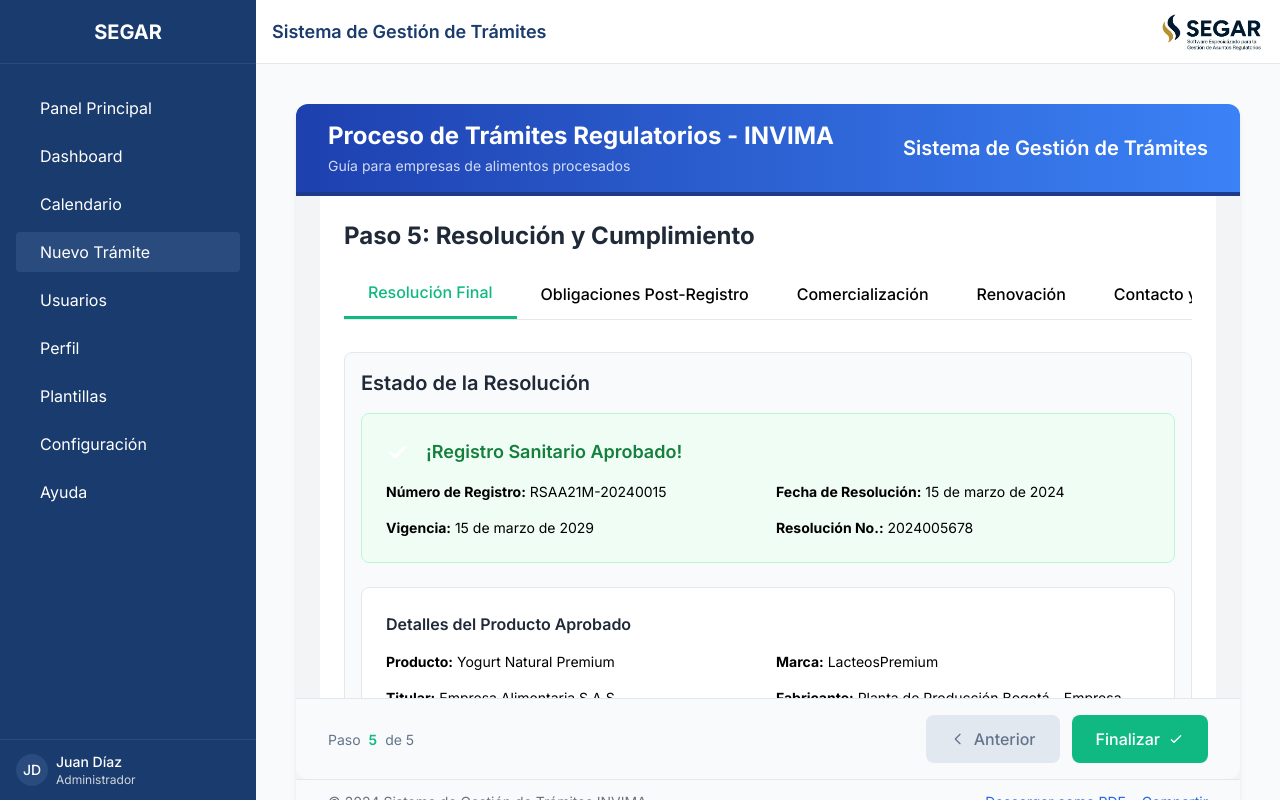
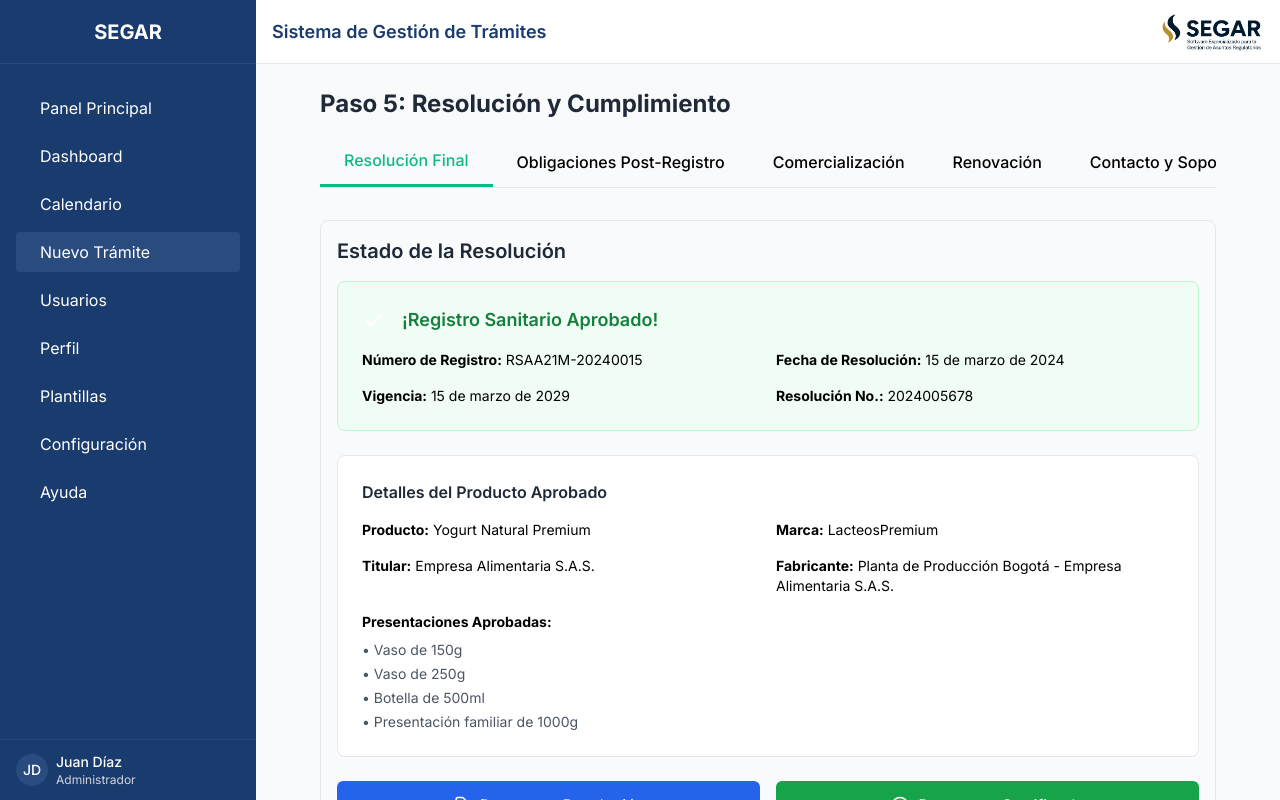
Before and after one commit to Juando26030/SEGAR-FrontEnd, an Angular app in the folder segar-frontend/: page /main/nuevo/registro/paso-5 in a window 1280 px wide. Built offline with nearby package versions, Linux system fonts and the light colour scheme.

Commit message:
cambios en el diseño de registro tramite

```diff
--- a/segar-frontend/src/app/tramites/registro/registro-paso-cinco/registro-paso-cinco.component.css
+++ b/segar-frontend/src/app/tramites/registro/registro-paso-cinco/registro-paso-cinco.component.css
@@ -1,29 +1,4 @@
-.slide-container {
-  display: flex;
-  flex-direction: column;
-  min-height: 80vh;
-  max-height: 90vh;
-  background-color: #f3f4f6;
-  font-family: 'Inter', sans-serif;
-  border-radius: 12px;
-  margin: 1rem;
-  box-shadow: 0 4px 6px -1px rgba(0, 0, 0, 0.1);
-}
-
-.slide-header {
-  background: linear-gradient(to right, #1e40af, #3b82f6);
-  color: white;
-  padding: 1rem 2rem;
-  border-bottom: 4px solid #1e3a8a;
-  border-radius: 12px 12px 0 0;
-}
-
-.slide-content {
-  flex: 1;
-  padding: 1.5rem;
-  overflow-y: auto;
-  background-color: white;
-}
+/* Eliminado slide-container para integración completa */
 
 .tabs {
   display: flex;
--- a/segar-frontend/src/app/tramites/registro/registro-paso-cinco/registro-paso-cinco.component.html
+++ b/segar-frontend/src/app/tramites/registro/registro-paso-cinco/registro-paso-cinco.component.html
@@ -1,18 +1,5 @@
-<div class="slide-container">
-  <div class="slide-header">
-    <div class="flex justify-between items-center">
-      <div>
-        <h1 class="text-2xl font-bold">Proceso de Trámites Regulatorios - INVIMA</h1>
-        <p class="text-sm opacity-80 mt-1">Guía para empresas de alimentos procesados</p>
-      </div>
-      <div class="flex items-center">
-        <span class="text-xl font-semibold">Sistema de Gestión de Trámites</span>
-      </div>
-    </div>
-  </div>
-
-  <div class="slide-content max-w-4xl mx-auto">
-    <h2 class="text-2xl font-bold text-gray-800 mb-4">Paso 5: Resolución y Cumplimiento</h2>
+<div class="max-w-4xl mx-auto">
+  <h2 class="text-2xl font-bold text-gray-800 mb-4">Paso 5: Resolución y Cumplimiento</h2>
 
     <div class="tabs">
       <button
@@ -297,12 +284,3 @@
       </a>
     </div>
   </div>
-
-  <footer class="slide-footer">
-    <span class="text-sm text-gray-500">© 2024 Sistema de Gestión de Trámites INVIMA</span>
-    <div class="flex space-x-4">
-      <button class="text-sm text-blue-600 hover:text-blue-800">Descargar como PDF</button>
-      <button class="text-sm text-blue-600 hover:text-blue-800">Compartir</button>
-    </div>
-  </footer>
-</div>
--- a/segar-frontend/src/app/tramites/registro/registro-paso-cuatro/registro-paso-cuatro.component.css
+++ b/segar-frontend/src/app/tramites/registro/registro-paso-cuatro/registro-paso-cuatro.component.css
@@ -1,29 +1,4 @@
-.slide-container {
-  display: flex;
-  flex-direction: column;
-  min-height: 80vh;
-  max-height: 90vh;
-  background-color: #f3f4f6;
-  font-family: 'Inter', sans-serif;
-  border-radius: 12px;
-  margin: 1rem;
-  box-shadow: 0 4px 6px -1px rgba(0, 0, 0, 0.1);
-}
-
-.slide-header {
-  background: linear-gradient(to right, #1e40af, #3b82f6);
-  color: white;
-  padding: 1rem 2rem;
-  border-bottom: 4px solid #1e3a8a;
-  border-radius: 12px 12px 0 0;
-}
-
-.slide-content {
-  flex: 1;
-  padding: 1.5rem;
-  overflow-y: auto;
-  background-color: white;
-}
+/* Eliminado slide-container para integración completa */
 
 .tabs {
   display: flex;
--- a/segar-frontend/src/app/tramites/registro/registro-paso-cuatro/registro-paso-cuatro.component.html
+++ b/segar-frontend/src/app/tramites/registro/registro-paso-cuatro/registro-paso-cuatro.component.html
@@ -1,18 +1,5 @@
-<div class="slide-container">
-  <div class="slide-header">
-    <div class="flex justify-between items-center">
-      <div>
-        <h1 class="text-2xl font-bold">Proceso de Trámites Regulatorios - INVIMA</h1>
-        <p class="text-sm opacity-80 mt-1">Guía para empresas de alimentos procesados</p>
-      </div>
-      <div class="flex items-center">
-        <span class="text-xl font-semibold">Sistema de Gestión de Trámites</span>
-      </div>
-    </div>
-  </div>
-
-  <div class="slide-content max-w-4xl mx-auto">
-    <h2 class="text-2xl font-bold text-gray-800 mb-4">Paso 4: Seguimiento y Respuesta a Requerimientos</h2>
+<div class="max-w-4xl mx-auto">
+  <h2 class="text-2xl font-bold text-gray-800 mb-4">Paso 4: Seguimiento y Respuesta a Requerimientos</h2>
 
     <div class="tabs">
       <button
@@ -366,12 +353,3 @@
       </a>
     </div>
   </div>
-
-  <footer class="slide-footer">
-    <span class="text-sm text-gray-500">© 2024 Sistema de Gestión de Trámites INVIMA</span>
-    <div class="flex space-x-4">
-      <button class="text-sm text-blue-600 hover:text-blue-800">Descargar como PDF</button>
-      <button class="text-sm text-blue-600 hover:text-blue-800">Compartir</button>
-    </div>
-  </footer>
-</div>
--- a/segar-frontend/src/app/tramites/registro/registro-paso-dos/registro-paso-dos.component.css
+++ b/segar-frontend/src/app/tramites/registro/registro-paso-dos/registro-paso-dos.component.css
@@ -1,29 +1,4 @@
-.slide-container {
-  display: flex;
-  flex-direction: column;
-  min-height: 80vh;
-  max-height: 90vh;
-  background-color: #f3f4f6;
-  font-family: 'Inter', sans-serif;
-  border-radius: 12px;
-  margin: 1rem;
-  box-shadow: 0 4px 6px -1px rgba(0, 0, 0, 0.1);
-}
-
-.slide-header {
-  background: linear-gradient(to right, #1e40af, #3b82f6);
-  color: white;
-  padding: 1rem 2rem;
-  border-bottom: 4px solid #1e3a8a;
-  border-radius: 12px 12px 0 0;
-}
-
-.slide-content {
-  flex: 1;
-  padding: 1.5rem;
-  overflow-y: auto;
-  background-color: white;
-}
+/* Eliminado slide-container para integración completa */
 
 .tabs {
   display: flex;
--- a/segar-frontend/src/app/tramites/registro/registro-paso-dos/registro-paso-dos.component.html
+++ b/segar-frontend/src/app/tramites/registro/registro-paso-dos/registro-paso-dos.component.html
@@ -1,18 +1,5 @@
-<div class="slide-container">
-  <div class="slide-header">
-    <div class="flex justify-between items-center">
-      <div>
-        <h1 class="text-2xl font-bold">Proceso de Trámites Regulatorios - INVIMA</h1>
-        <p class="text-sm opacity-80 mt-1">Guía para empresas de alimentos procesados</p>
-      </div>
-      <div class="flex items-center">
-        <span class="text-xl font-semibold">Sistema de Gestión de Trámites</span>
-      </div>
-    </div>
-  </div>
-
-  <div class="slide-content max-w-4xl mx-auto">
-    <h2 class="text-2xl font-bold text-gray-800 mb-4">Paso 2: Registro en Plataforma INVIMA</h2>
+<div class="max-w-4xl mx-auto">
+  <h2 class="text-2xl font-bold text-gray-800 mb-4">Paso 2: Registro en Plataforma INVIMA</h2>
 
     <nav class="tabs" role="tablist">
       <button
@@ -518,12 +505,3 @@
       </a>
     </div>
   </div>
-
-  <footer class="slide-footer">
-    <span class="text-sm text-gray-500">© 2024 Sistema de Gestión de Trámites INVIMA</span>
-    <div class="flex space-x-4">
-      <button class="text-sm text-blue-600 hover:text-blue-800">Descargar como PDF</button>
-      <button class="text-sm text-blue-600 hover:text-blue-800">Compartir</button>
-    </div>
-  </footer>
-</div>
--- a/segar-frontend/src/app/tramites/registro/registro-paso-tres/registro-paso-tres.component.css
+++ b/segar-frontend/src/app/tramites/registro/registro-paso-tres/registro-paso-tres.component.css
@@ -1,29 +1,4 @@
-.slide-container {
-  display: flex;
-  flex-direction: column;
-  min-height: 80vh;
-  max-height: 90vh;
-  background-color: #f3f4f6;
-  font-family: 'Inter', sans-serif;
-  border-radius: 12px;
-  margin: 1rem;
-  box-shadow: 0 4px 6px -1px rgba(0, 0, 0, 0.1);
-}
-
-.slide-header {
-  background: linear-gradient(to right, #1e40af, #3b82f6);
-  color: white;
-  padding: 1rem 2rem;
-  border-bottom: 4px solid #1e3a8a;
-  border-radius: 12px 12px 0 0;
-}
-
-.slide-content {
-  flex: 1;
-  padding: 1.5rem;
-  overflow-y: auto;
-  background-color: white;
-}
+/* Eliminado slide-container para integración completa */
 
 .tabs {
   display: flex;
--- a/segar-frontend/src/app/tramites/registro/registro-paso-tres/registro-paso-tres.component.html
+++ b/segar-frontend/src/app/tramites/registro/registro-paso-tres/registro-paso-tres.component.html
@@ -1,18 +1,5 @@
-<div class="slide-container">
-  <div class="slide-header">
-    <div class="flex justify-between items-center">
-      <div>
-        <h1 class="text-2xl font-bold">Proceso de Trámites Regulatorios - INVIMA</h1>
-        <p class="text-sm opacity-80 mt-1">Guía para empresas de alimentos procesados</p>
-      </div>
-      <div class="flex items-center">
-        <span class="text-xl font-semibold">Sistema de Gestión de Trámites</span>
-      </div>
-    </div>
-  </div>
-
-  <div class="slide-content max-w-4xl mx-auto">
-    <h2 class="text-2xl font-bold text-gray-800 mb-4">Paso 3: Radicación de la Solicitud</h2>
+<div class="max-w-4xl mx-auto">
+  <h2 class="text-2xl font-bold text-gray-800 mb-4">Paso 3: Radicación de la Solicitud</h2>
 
     <div class="tabs">
       <button
@@ -605,12 +592,3 @@
       </a>
     </div>
   </div>
-
-  <div class="slide-footer">
-    <span class="text-sm text-gray-500">© 2024 Sistema de Gestión de Trámites INVIMA</span>
-    <div class="flex space-x-4">
-      <button type="button" class="text-sm text-blue-600 hover:text-blue-800">Descargar como PDF</button>
-      <button type="button" class="text-sm text-blue-600 hover:text-blue-800">Compartir</button>
-    </div>
-  </div>
-</div>
--- a/segar-frontend/src/app/tramites/registro/registro-paso-uno/registro-paso-uno.component.css
+++ b/segar-frontend/src/app/tramites/registro/registro-paso-uno/registro-paso-uno.component.css
@@ -1,39 +1,4 @@
-.slide-container {
-  display: flex;
-  flex-direction: column;
-  min-height: 80vh;
-  max-height: 90vh;
-  background-color: #f3f4f6;
-  font-family: 'Inter', sans-serif;
-  border-radius: 12px;
-  margin: 1rem;
-  box-shadow: 0 4px 6px -1px rgba(0, 0, 0, 0.1);
-}
-
-.slide-header {
-  background: linear-gradient(to right, #1e40af, #3b82f6);
-  color: white;
-  padding: 1rem 2rem;
-  border-bottom: 4px solid #1e3a8a;
-  border-radius: 12px 12px 0 0;
-}
-
-.slide-content {
-  flex: 1;
-  padding: 1.5rem;
-  overflow-y: auto;
-  background-color: white;
-}
-
-.slide-footer {
-  background-color: #f9fafb;
-  border-top: 1px solid #e5e7eb;
-  padding: 0.75rem 2rem;
-  display: flex;
-  justify-content: space-between;
-  align-items: center;
-  border-radius: 0 0 12px 12px;
-}
+/* Eliminado slide-container para integración completa */
 
 .process-step {
   border-left: 4px solid #3b82f6;
--- a/segar-frontend/src/app/tramites/registro/registro-paso-uno/registro-paso-uno.component.html
+++ b/segar-frontend/src/app/tramites/registro/registro-paso-uno/registro-paso-uno.component.html
@@ -1,24 +1,5 @@
-<div class="slide-container">
-  <!-- Slide Header -->
-  <div class="slide-header">
-    <div class="flex justify-between items-center">
-      <div>
-        <h1 class="text-xl font-bold">Proceso de Trámites Regulatorios - INVIMA</h1>
-        <p class="text-sm opacity-80 mt-1">Guía para empresas de alimentos procesados</p>
-      </div>
-      <div class="flex items-center">
-        <svg xmlns="http://www.w3.org/2000/svg" class="h-8 w-8 mr-2" fill="none" viewBox="0 0 24 24" stroke="currentColor">
-          <path stroke-linecap="round" stroke-linejoin="round" stroke-width="2" d="M9 12h6m-6 4h6m2 5H7a2 2 0 01-2-2V5a2 2 0 012-2h5.586a1 1 0 01.707.293l5.414 5.414a1 1 0 01.293.707V19a2 2 0 01-2 2z" />
-        </svg>
-        <span class="text-lg font-semibold">Sistema de Gestión de Trámites</span>
-      </div>
-    </div>
-  </div>
-
-  <!-- Slide Content -->
-  <div class="slide-content">
-    <div class="max-w-4xl mx-auto">
-      <h2 class="text-2xl font-bold text-gray-800 mb-4">Paso 1: Evaluación Inicial y Preparación</h2>
+<div class="max-w-4xl mx-auto">
+  <h2 class="text-2xl font-bold text-gray-800 mb-4">Paso 1: Evaluación Inicial y Preparación</h2>
 
       <div class="bg-blue-50 border-l-4 border-blue-500 p-3 mb-6">
         <div class="flex">
@@ -59,8 +40,6 @@
           <p class="text-gray-600 mt-1 text-sm">{{ step.desc }}</p>
         </div>
       </div>
-    </div>
-  </div>
 
   <!-- Navigation -->
   <div class="step-navigation">
@@ -82,15 +61,4 @@
       </a>
     </div>
   </div>
-
-  <!-- Slide Footer -->
-  <div class="slide-footer">
-    <div class="text-sm text-gray-500">
-      © 2024 Sistema de Gestión de Trámites INVIMA
-    </div>
-    <div class="flex items-center">
-      <button class="text-sm text-blue-600 hover:text-blue-800 mr-4" type="button">Descargar como PDF</button>
-      <button class="text-sm text-blue-600 hover:text-blue-800" type="button">Compartir</button>
-    </div>
-  </div>
 </div>
```
